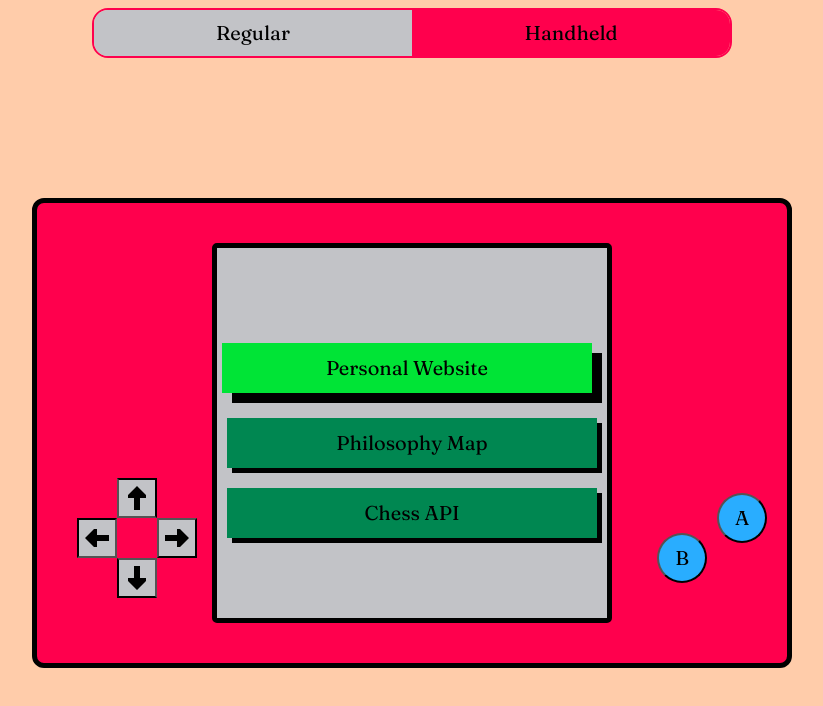
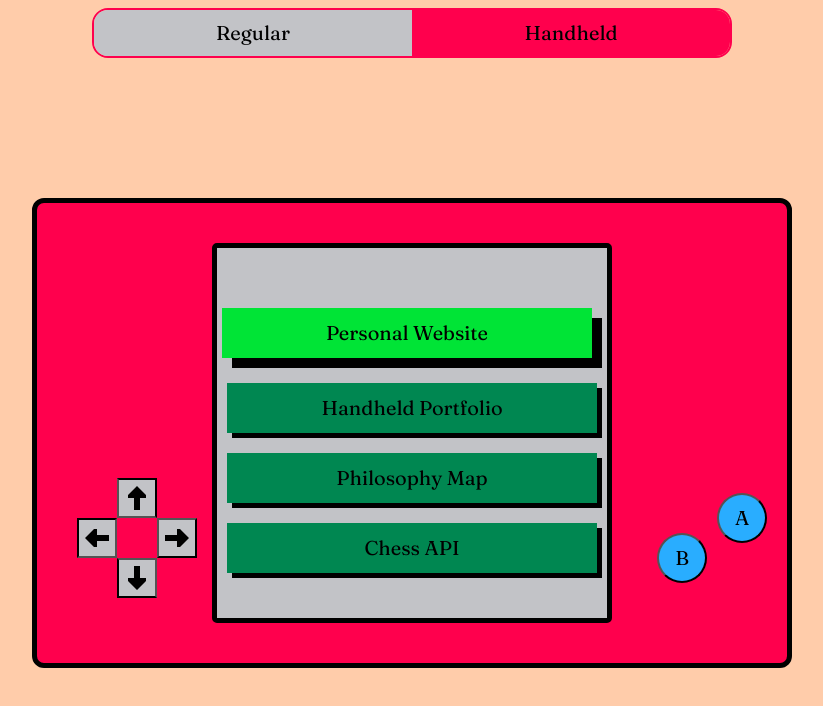
Before and after one commit to FlauFly/portfolio, a React (Vite) app: page /handheld in a window 1280 px wide. Shown: the top 706 px of the page, without its empty margins (228-1051 px from the left). Built offline with nearby package versions, Linux system fonts and the light colour scheme.

Commit message:
added data of handheld project

```diff
--- a/src/data.ts
+++ b/src/data.ts
@@ -7,6 +7,14 @@ export const projectsList = [
     description:
       "My own personal website inspired by digital gardens, indie web and websites of yesteryear.",
     techStack: ["javascript", "typescript", "astro"],
+  },
+  {
+    name: "Handheld Portfolio",
+    illustration: "handheld",
+    homeAddress: "https://portfolio.flaufly.com/handheld",
+    githubAddress: "https://github.com/FlauFly/portfolio",
+    description: "Handheld mode of this portfolio",
+    techStack: ["typescript", "react"],
   },
   {
     name: "Philosophy Map",
```
Also changed, not shown: src/assets/images/handheld.png (added).
